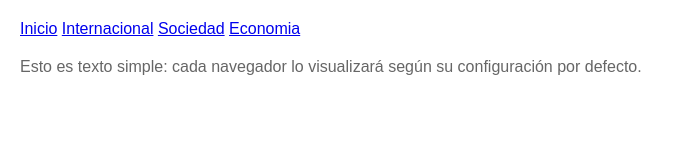
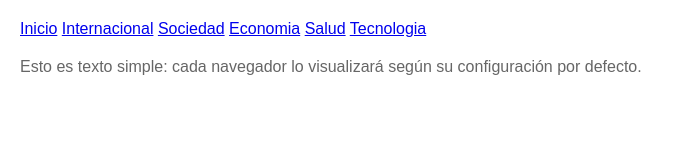
Before and after one commit to Showpay2/Periodico, a plain HTML site: page index.html in a window 1280 px wide. Shown: the whole page, without its empty margins (0-679 px from the left). Drawn offline with Linux system fonts and the light colour scheme.

Commit message:
onceavo commit

```diff
--- a/index.html
+++ b/index.html
@@ -9,6 +9,8 @@
             <a href="internacional.html">Internacional</a>
             <a href="sociedad.html">Sociedad</a>
             <a href="economia.html">Economia</a>
+            <a href="salud.html">Salud</a>
+            <a href="tecnologia.html">Tecnologia</a>
         </nav>
     </header>
     <BODY>
```
